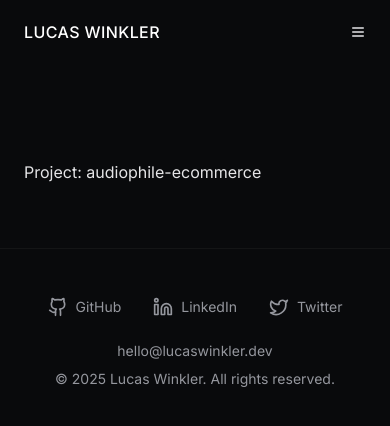
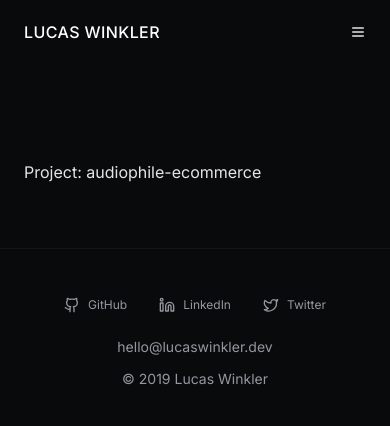
Before and after one commit to LucasWinkler/lucaswinkler.dev, a Next.js app: page /projects/audiophile-ecommerce in a window 390 px wide. Shown: the top 426 px of the page. Built offline with nearby package versions, Linux system fonts and the light colour scheme.

Commit message:
style(footer): enhance visual hierarchy and accessibility

```diff
--- a/src/components/layout/footer/footer-socials.tsx
+++ b/src/components/layout/footer/footer-socials.tsx
@@ -14,13 +14,14 @@ export const FooterSocials = () => {
           className="text-foreground-dark-secondary hover:text-foreground-dark flex items-center gap-2 transition-colors"
           rel="noopener noreferrer"
           target="_blank"
+          aria-label={`Visit ${label} profile`}
           onMouseEnter={() => iconRef?.current?.startAnimation()}
           onMouseLeave={() => iconRef?.current?.stopAnimation()}
           onFocus={() => iconRef?.current?.startAnimation()}
           onBlur={() => iconRef?.current?.stopAnimation()}
         >
-          <SocialIcon className="size-5" ref={iconRef} />
-          <span className="text-sm">{label}</span>
+          <SocialIcon className="size-4 sm:size-5" ref={iconRef} aria-hidden />
+          <span className="text-xs sm:text-sm">{label}</span>
         </a>
       ))}
     </div>
--- a/src/components/layout/footer/footer.tsx
+++ b/src/components/layout/footer/footer.tsx
@@ -3,22 +3,21 @@ import { config } from "@/config";
 import { FooterSocials } from "./footer-socials";
 
 export const Footer = () => {
-  const currentYear = new Date().getFullYear();
-
   return (
     <footer className="border-border/40 mt-auto border-t">
       <Container>
         <div className="flex flex-col items-center gap-6 py-12 sm:py-16">
           <FooterSocials />
-          <div className="text-foreground-dark-secondary flex flex-col items-center gap-2 text-center text-sm">
+          <div className="text-foreground-dark-secondary flex flex-col items-center gap-3 text-center">
             <a
-              className="hover:text-foreground-dark transition-colors"
+              className="hover:text-foreground-dark text-sm transition-colors"
               href={`mailto:${config.contactEmail}`}
+              aria-label="Send me an email"
             >
               {config.contactEmail}
             </a>
-            <p>
-              &copy; {currentYear} {config.name}. All rights reserved.
+            <p className="text-sm">
+              &copy; {config.copyrightYear} {config.name}
             </p>
           </div>
         </div>
--- a/src/config.ts
+++ b/src/config.ts
@@ -20,4 +20,5 @@ export const config = {
   name: "Lucas Winkler",
   contactEmail: "hello@lucaswinkler.dev",
   twitterHandle: "@LucasJWinkler",
+  copyrightYear: 2019,
 } as const;
```
